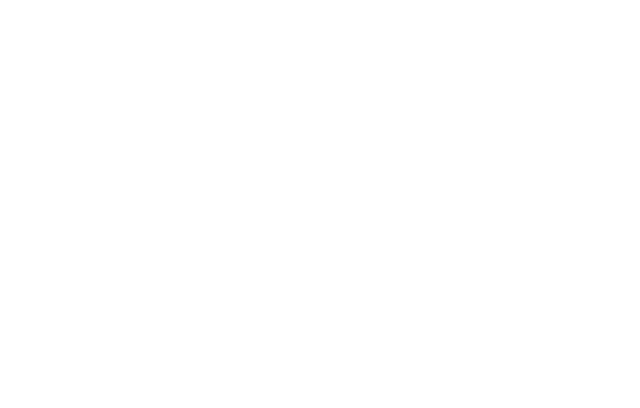
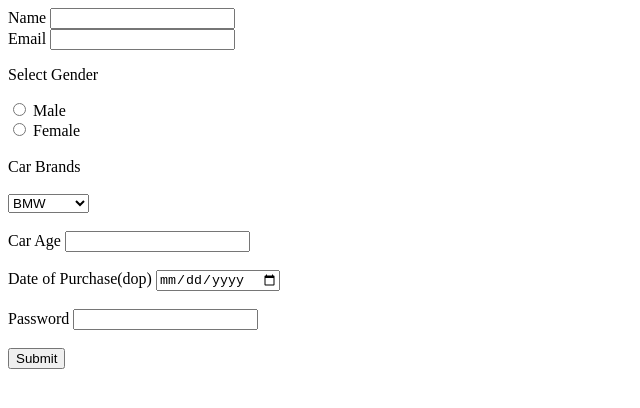
Before and after one commit to acciojob/car-insurance-form-M74-dot, a website: page main.html in a window 1280 px wide. Shown: the whole page, without its empty margins (0-640 px from the left). Drawn offline with Linux system fonts and the light colour scheme.

Commit message:
created a submission

```diff
--- a/main.html
+++ b/main.html
@@ -8,6 +8,32 @@
 
 <body>
 	<!-- the entire body must be written by student -->
+	<form method="post">
+		<label for="name">Name </label>
+		<input type="text" id="name" required><br>
+		<label for="email">Email</label>
+		<input type="email" id="email" required><br>
+		<p>Select Gender</p>
+		<input type="radio" id="male" name="gender" value="Male">
+		<label for="html">Male</label><br>
+		<input type="radio" id="female" name="gender" value="Female">
+		<label for="html">Female</label><br><br>
+
+		<label for="cars">Car Brands</label><br><br>
+		<select name="cars" id="cars">
+		  <option value="BMW">BMW</option>
+		  <option value="Audi">Audi</option>
+		  <option value="Mercedez">Mercedez</option>
+		</select><br><br>
+
+		<label for="carage">Car Age</label>
+		<input type="number" id="carage" required><br><br>
+		<label for="dop">Date of Purchase(dop)</label>
+		<input type="Date" id="dop" required><br><br>
+		<label for="password">Password</label>
+		<input type="password" id="password" required><br><br>
+		<input type="submit" value="Submit">
+	</form>
     <script type="text/javascript" src="./script.js">
 </script>
 
```
